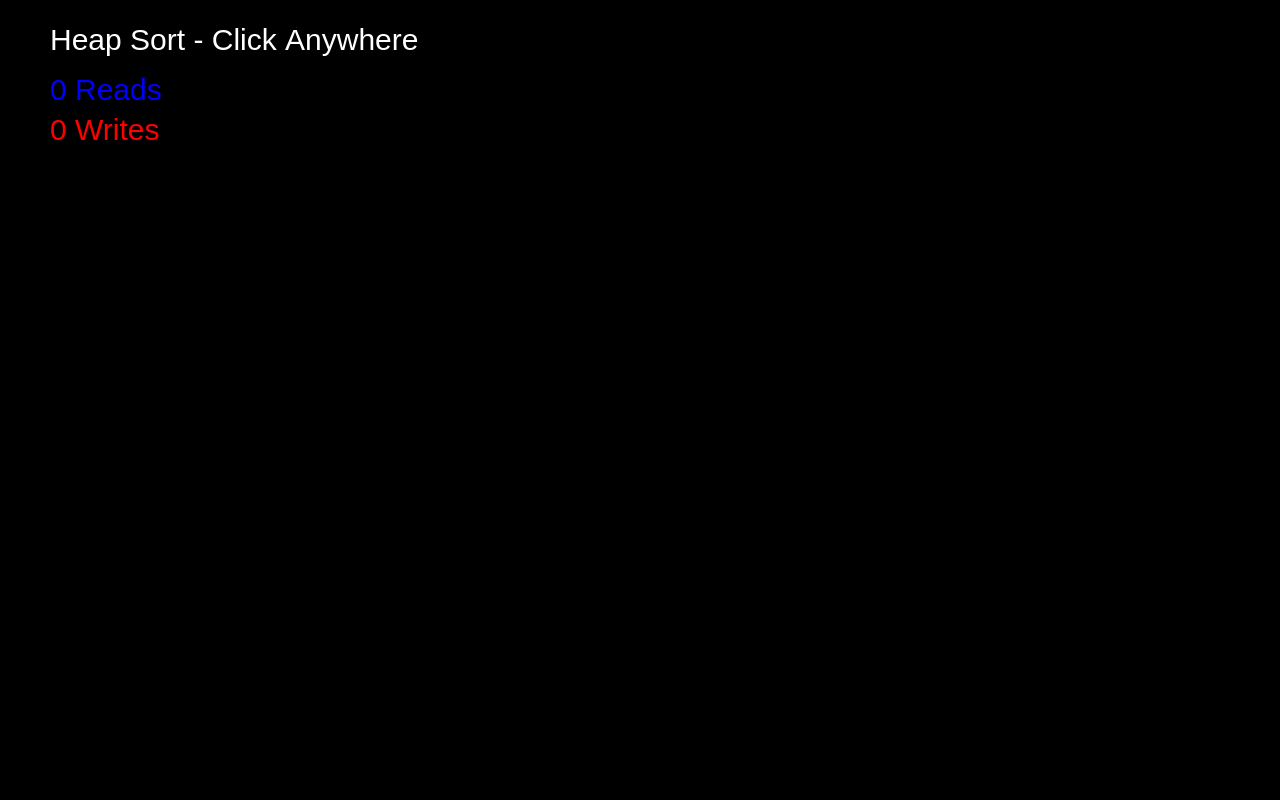
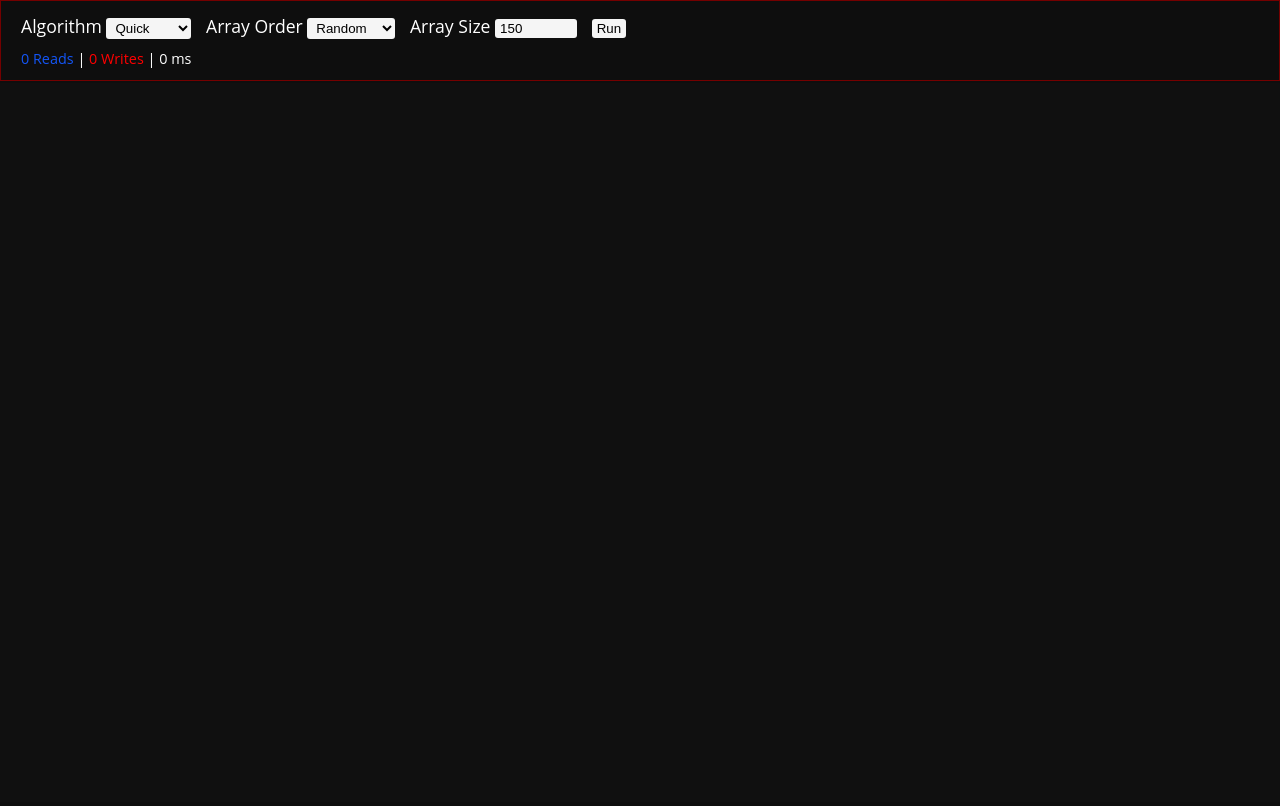
Before and after one commit to dankeroni/sort, a plain HTML site: page index.html in a window 1280 px wide. Drawn offline with Linux system fonts and the light colour scheme.

Commit message:
Implemented UI

```diff
--- a/index.html
+++ b/index.html
@@ -7,61 +7,163 @@
         <style>
 body {
     overflow: hidden;
+    margin: 0;
+    background-color: #0e0e0e;
 }
 
-* {
-    margin:0; padding:0;
+#container {
+    padding: 12px 20px;
+    color: white;
+    font-family: "Open Sans", Arial, sans-serif;
+    border: 1px solid #750000;
 }
 
-canvas {
-    display:block;
+#settings {
+    font-size: 110%;
+    line-height: 150%;
+}
+
+#settings span {
+    margin-right: 10px;
+}
+
+.ib {
+    display: inline-block;
+}
+
+#stats {
+    font-size: 90%;
+    margin-top: 10px;
+}
+
+#reads {
+    color: #1456f7;
+}
+
+#writes {
+    color: #ff0000;
+}
+
+#canvas {
+    margin-top: 2px;
+}
+
+select, input, button {
+    border-radius: 3px;
+    border-width: 0;
+    padding: 2px 5px;
+    background-color: #f5f5f5;
+}
+
+button {
+    cursor: pointer;
+    outline: none;
 }
         </style>
     </head>
     <body>
-        <canvas id="mainCanvas"></canvas>
-        <script>
+        <div id="container">
+            <div id="settings">
+                <span class="ib">
+                    <label for="#algorithm">Algorithm</label>
+                    <select id="algorithm"></select>
+                </span>
+                <span class="ib">
+                    <label for="#order">Array Order</label>
+                    <select id="order"></select>
+                </span>
+                <span class="ib">
+                    <label for="#size">Array Size</label>
+                    <input id="size" type="number" value="150" min="1" max="10000">
+                </span>
+                <button id="run">Run</button>
+                <button id="pause">Pause</button>
+            </div>
+            <div id="stats">
+                <span class="ib"><span id="reads"><span id="readsCount">0</span> Reads</span> |</span>
+                <span class="ib"><span id="writes"><span id="writesCount">0</span> Writes</span> |</span>
+                <span class="ib"><span id="runtime">0</span> ms</span>
+            </div>
+        </div>
+        <canvas id="canvas"></canvas>
+        <script defer="true">
 (function() {
     "use strict";
 
-    var algorithmName, displayText, drawDelay, canvas, context, drawLoop, max,  doneIndex;
-    var reads = 0, writes = 0, currentArray = [], readwritesHistory = [], readwrites, algorithms = {
-        "Bogo": bogo,
-        "Bubble": bubble,
+    var drawLoop, max, doneIndex, reads = 0, writes = 0, currentArray = [], readwritesHistory = [],
+    algorithms = {
+        "Quick": quick,
+        "Merge": merge,
+        "Heap": heap,
+        "Counting": counting,
+        "Radix": radix,
         "Insertion": insertion,
         "Selection": selection,
-        "Counting": counting,
-        "Radix": radix,
-        "Merge": merge,
-        "Quick": quick,
-        "Heap": heap
-    };
+        "Bubble": bubble
+        //"Bogo": bogo
+    },
+    readwrites = null,
+    algorithmDropdown = document.getElementById("algorithm"),
+    orderDropdown = document.getElementById("order"),
+    sizeInput = document.getElementById("size"),
+    drawDelay = parseInt(getParameterByName("d")),
+    drawDelay =  drawDelay < 10 ? 10 : drawDelay,
+    canvas = document.getElementById("canvas"),
+    context = canvas.getContext("2d"),
+    containerDiv = document.getElementById("container"),
+    readsSpan = document.getElementById("readsCount"),
+    writesSpan = document.getElementById("writesCount"),
+    runtimeSpan = document.getElementById("runtime"),
+    runButton = document.getElementById("run"),
+    pauseButton = document.getElementById("pause"),
+    defaultAlgorithm = getParameterByName("a"),
+    defaultSize = parseInt(getParameterByName("n")),
+    defaultOrder = getParameterByName("o"),
+    orders = ["Random", "Sorted", "Reversed"];
 
-    init();
-
-    function init() {
-        var tempName = getParameterByName("algo");
-        algorithmName = tempName ? tempName.charAt(0).toUpperCase() + tempName.slice(1).toLowerCase() : "Heap";
-        displayText = algorithmName + " Sort - Click Anywhere";
-        var tempDelay = parseInt(getParameterByName("d"));
-        drawDelay =  tempDelay < 10 ? 10 : tempDelay;
-        canvas = document.getElementById("mainCanvas");
-        context = canvas.getContext("2d");
-        addRunListener();
-        resizeCanvas();
-        window.onresize = () => resizeCanvas();
+    if (defaultOrder) defaultOrder = defaultOrder.charAt(0).toUpperCase() + defaultOrder.slice(1).toLowerCase();
+    for (let i = 0; i < 3; i++) {
+        let option = document.createElement("option"), order = orders[i];
+        option.text = order;
+        if (order === defaultOrder) option.selected = true;
+        orderDropdown.add(option);
+    }
+    if (!isNaN(defaultSize) && defaultSize > 0) sizeInput.value = defaultSize;
+    if (defaultAlgorithm) defaultAlgorithm = defaultAlgorithm.charAt(0).toUpperCase() + defaultAlgorithm.slice(1).toLowerCase();
+    if (!algorithms.hasOwnProperty(defaultAlgorithm)) defaultAlgorithm = Object.keys(algorithms)[0];
+    for (let algorithm in algorithms) {
+        if(algorithms.hasOwnProperty(algorithm)) {
+            let option = document.createElement("option");
+            option.text = algorithm;
+            if (algorithm === defaultAlgorithm) option.selected = true;
+            algorithmDropdown.add(option);
+        }
     }
 
-    function addRunListener() {
-        canvas.onclick = () => run(algorithms[algorithmName]);
+    runSetup();
+    resizeCanvas();
+    window.onresize = () => resizeCanvas();
+
+
+    function runSetup() {
+        stopDrawLoop();
+        pauseButton.style.display = "none";
+        runButton.innerHTML = "Run";
+        runButton.onclick = () => run(algorithms[algorithmDropdown.value]);
     }
 
-    function addPauseListener() {
-        canvas.onclick = () => {stopDrawLoop(); addResumeListener();};
+
+    function resume() {
+        pauseButton.style.display = "initial";
+        pauseButton.innerHTML = "Pause";
+        pauseButton.onclick = () => pause();
+        startDrawLoop();
     }
 
-    function addResumeListener() {
-        canvas.onclick = () => {startDrawLoop(); addPauseListener();};
+    function pause() {
+        stopDrawLoop();
+        pauseButton.innerHTML = "Resume";
+        pauseButton.onclick = () => resume();
     }
 
     function startDrawLoop() {
@@ -74,16 +176,20 @@ canvas {
     }
 
     function run(algorithm) {
+        runButton.onclick = () => runSetup();
         readwritesHistory = [];
-        doneIndex = reads = writes = 0;
+        doneIndex = reads = writes = writesCount.innerHTML = readsCount.innerHTML = 0;
+        var l = parseInt(sizeInput.value) || 150, order = orderDropdown.value,
         //Generate an array of random numbers, range 100-9999 inclusive
-        var l = parseInt(getParameterByName("n")) || 150, array = Array.from({length: l}, () => Math.floor(100 + Math.random() * 9900));
-        //array.sort((a, b) => a - b);
+        array = Array.from({length: l}, () => Math.floor(100 + Math.random() * 9900));
+        if (order != "Random") array.sort(order == "Sorted" ? (a, b) => a - b : (a, b) => b - a);
         currentArray = (array.slice());
         max = Math.max(...array);
-        addPauseListener();
+        var startTime = performance.now();
         algorithm(array, 0, l-1);
-        startDrawLoop();
+        runtime.innerHTML = (performance.now() - startTime).toFixed(4);
+        runButton.innerHTML = "Stop";
+        resume();
     }
 
     function bubble(array, start, end) {
@@ -100,6 +206,7 @@ canvas {
         }
     }
 
+    /*
     function bogo(array, start, end) {
         while (!isSorted(array, start, end)) {
             for (let i = start; i <= end; i++) {
@@ -108,6 +215,7 @@ canvas {
             }
         }
     }
+    */
 
     function insertion(array, start, end) {
         for (let i = start; i <= end; i++) {
@@ -128,12 +236,12 @@ canvas {
     }
 
     function counting(array, start, end) {
-        var countArray = new Array(10000).fill(0);
+        var countArray = new Array(max+1).fill(0);
         for (let i = start; i <= end; i++) {
             countArray[read(array, i)]++;
         }
 
-        for (let i = 100; i < 10001; i++) {
+        for (let i = 100; i <= max; i++) {
             while (countArray[i] > 0) {
                 write(array, start++, i);
                 countArray[i]--;
@@ -270,26 +378,25 @@ canvas {
 
     function drawArray(resize) {
         var l = currentArray.length, barWidth = canvas.width / l;
-        context.fillStyle = "#000";
+        context.fillStyle = "#101010";
         context.fillRect(0, 0, canvas.width, canvas.height);
 
         if (!resize) {
             if (readwritesHistory.length > 0) {
                 readwrites = readwritesHistory.shift();
-                //0: read, 1: write
                 for (let l = readwrites.length, i = 0; i < l; i++) {
                     let readwrite = readwrites[i];
+                    //0: read, 1: write
                     if (readwrite.type == 1) {
-                        writes++;
+                        writesCount.innerHTML = ++writes;
                         currentArray[readwrite.index] = readwrite.value;
-                    } else reads++;
+                    } else readsSpan.innerHTML = ++reads;
                 }
             } else if (doneIndex < l) {
                 readwrites = null;
                 doneIndex++;
             } else {
-                stopDrawLoop();
-                addRunListener();
+                runSetup();
             }
         }
 
@@ -300,18 +407,10 @@ canvas {
         if (readwrites) {
             for (let l = readwrites.length, i = 0; i < l; i++) {
                 let readwrite = readwrites[i],
-                    color = readwrite.type === 0 ? "#0000ff" : "#ff0000";
+                    color = readwrite.type === 0 ? "#1456f7" : "#ff0000";
                 drawBar(readwrite.index, currentArray[readwrite.index], barWidth, color, max);
             }
         }
-
-        context.font = "30px Arial";
-        context.fillStyle = "#fff";
-        context.fillText(displayText, 50, 50);
-        context.fillStyle = "#0000ff";
-        context.fillText(reads + " Reads", 50, 100);
-        context.fillStyle = "#ff0000";
-        context.fillText(writes + " Writes", 50, 140);
     }
 
     function drawBar(index, value, barWidth, color, max) {
@@ -322,7 +421,7 @@ canvas {
 
     function resizeCanvas() {
         canvas.width = window.innerWidth;
-        canvas.height = window.innerHeight;
+        canvas.height = window.innerHeight - containerDiv.offsetHeight;
         drawArray(true);
     }
 
```
